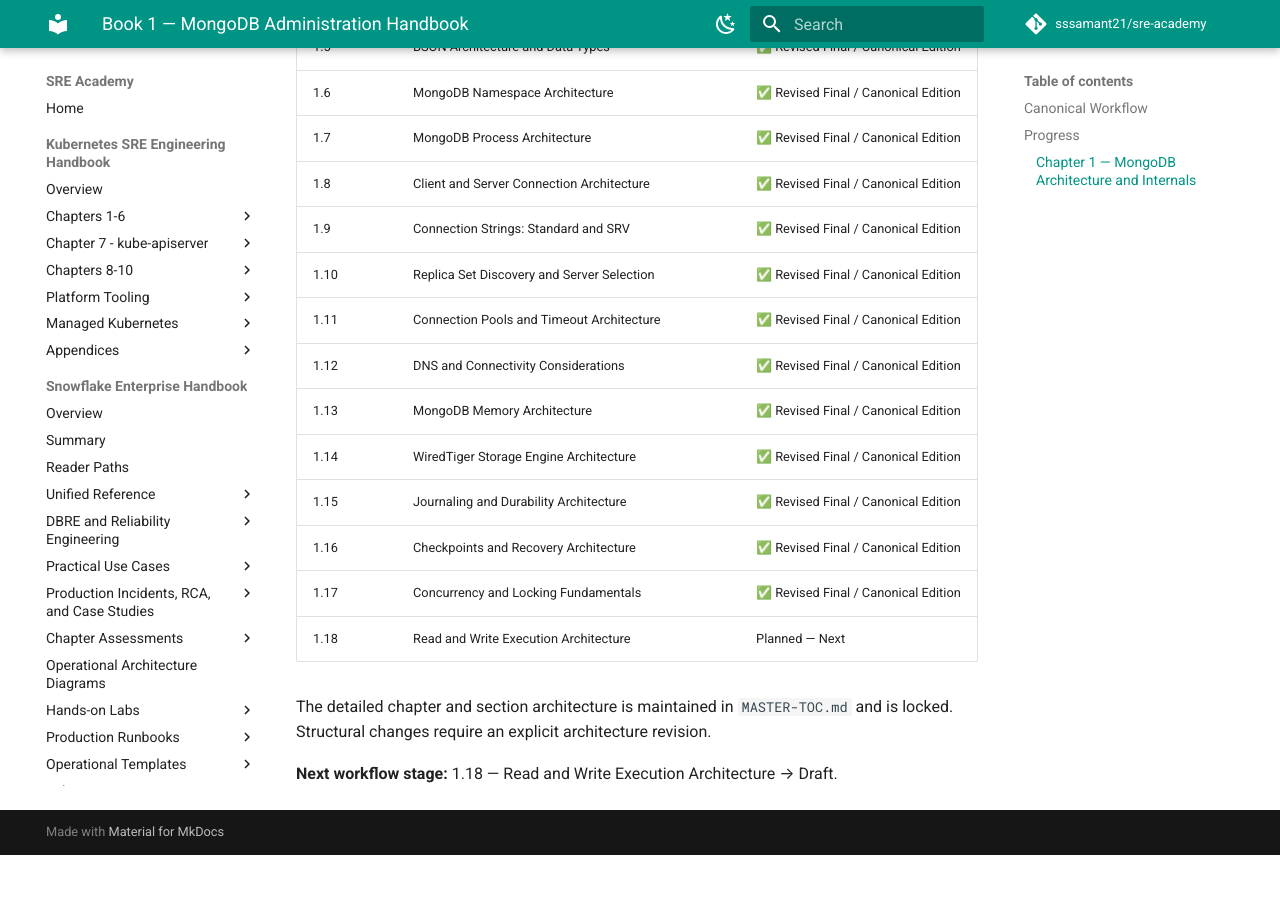
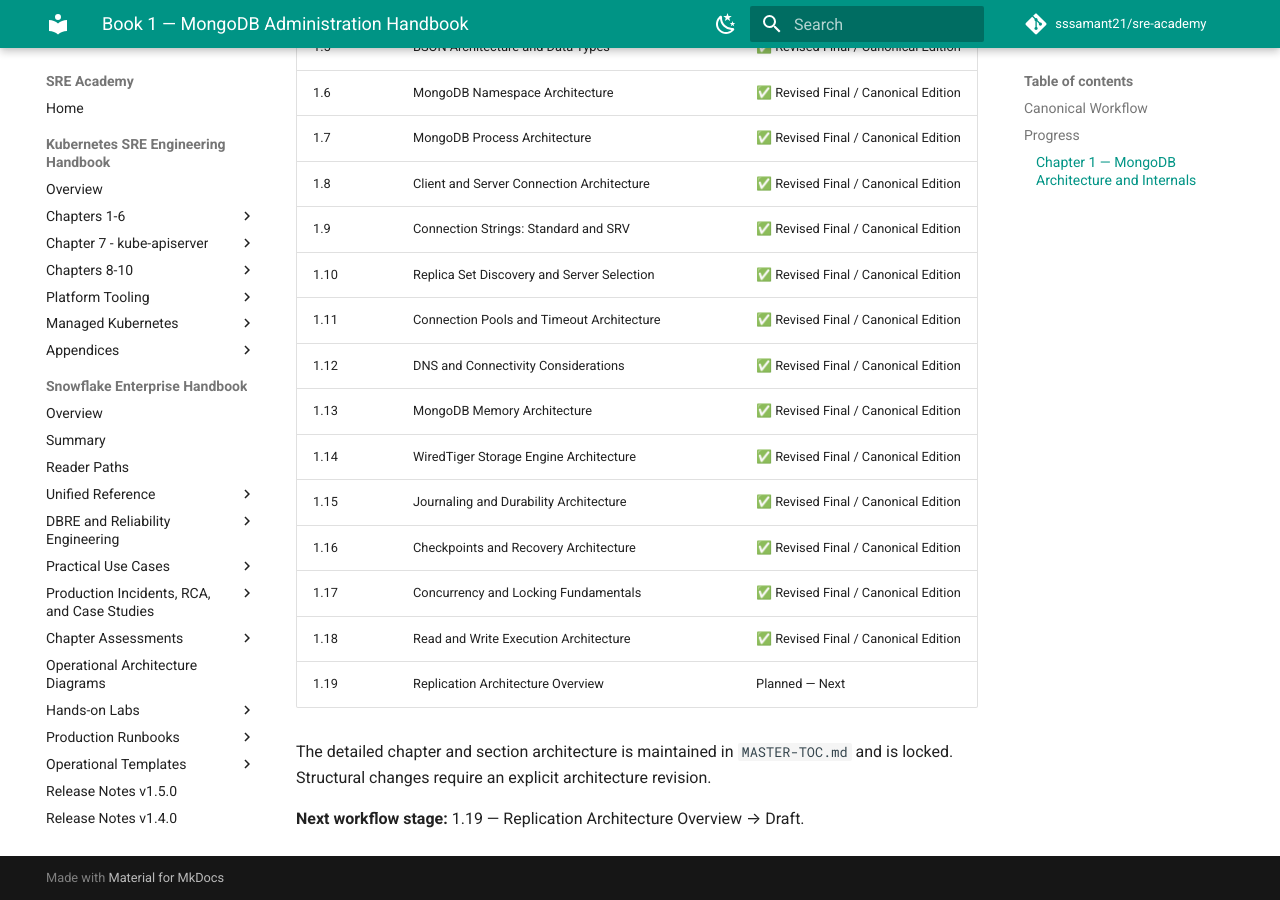
Before and after one commit to sssamant21/sre-academy, an MkDocs documentation site: the page built from docs/books/mongodb/mongodb-administration-handbook/README.md, in a window 1280 px wide and 900 px high, scrolled down 908 px. Built offline with MkDocs 1.6.1 and Material for MkDocs 9.7.7, drawn with Linux system fonts in a browser that asks for light colours; comment, search, counter and statistics services are not loaded; before the commit the page ends 1763 px from its top, so only the background shows below that.

Commit message:
docs(mongodb): update Book 1 status through canonical 1.18

```diff
--- a/docs/books/mongodb/mongodb-administration-handbook/README.md
+++ b/docs/books/mongodb/mongodb-administration-handbook/README.md
@@ -34,8 +34,9 @@
 | 1.15 | Journaling and Durability Architecture | ✅ Revised Final / Canonical Edition |
 | 1.16 | Checkpoints and Recovery Architecture | ✅ Revised Final / Canonical Edition |
 | 1.17 | Concurrency and Locking Fundamentals | ✅ Revised Final / Canonical Edition |
-| 1.18 | Read and Write Execution Architecture | Planned — Next |
+| 1.18 | Read and Write Execution Architecture | ✅ Revised Final / Canonical Edition |
+| 1.19 | Replication Architecture Overview | Planned — Next |
 
 The detailed chapter and section architecture is maintained in `MASTER-TOC.md` and is locked. Structural changes require an explicit architecture revision.
 
-**Next workflow stage:** 1.18 — Read and Write Execution Architecture → Draft.
+**Next workflow stage:** 1.19 — Replication Architecture Overview → Draft.
```
